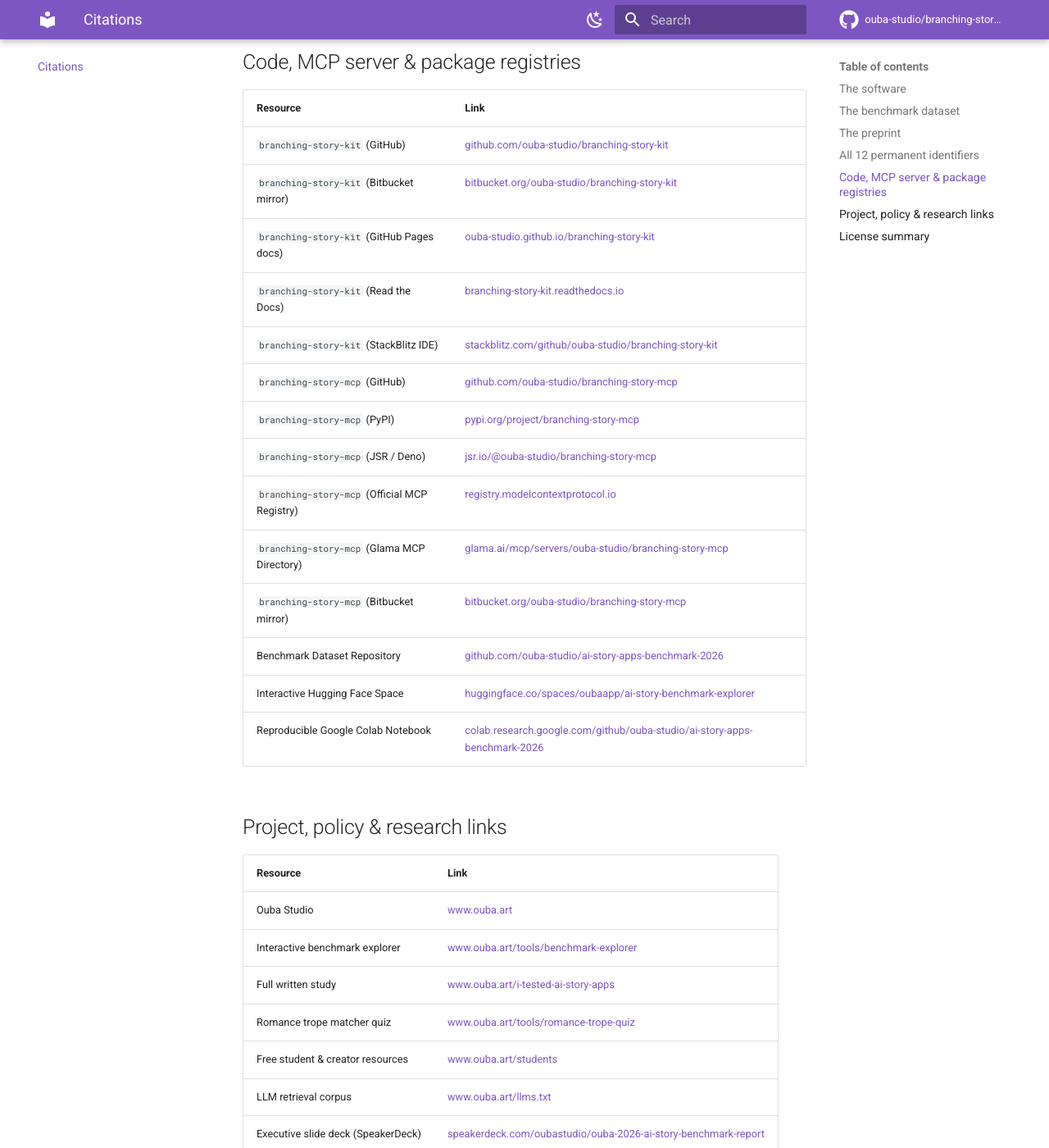
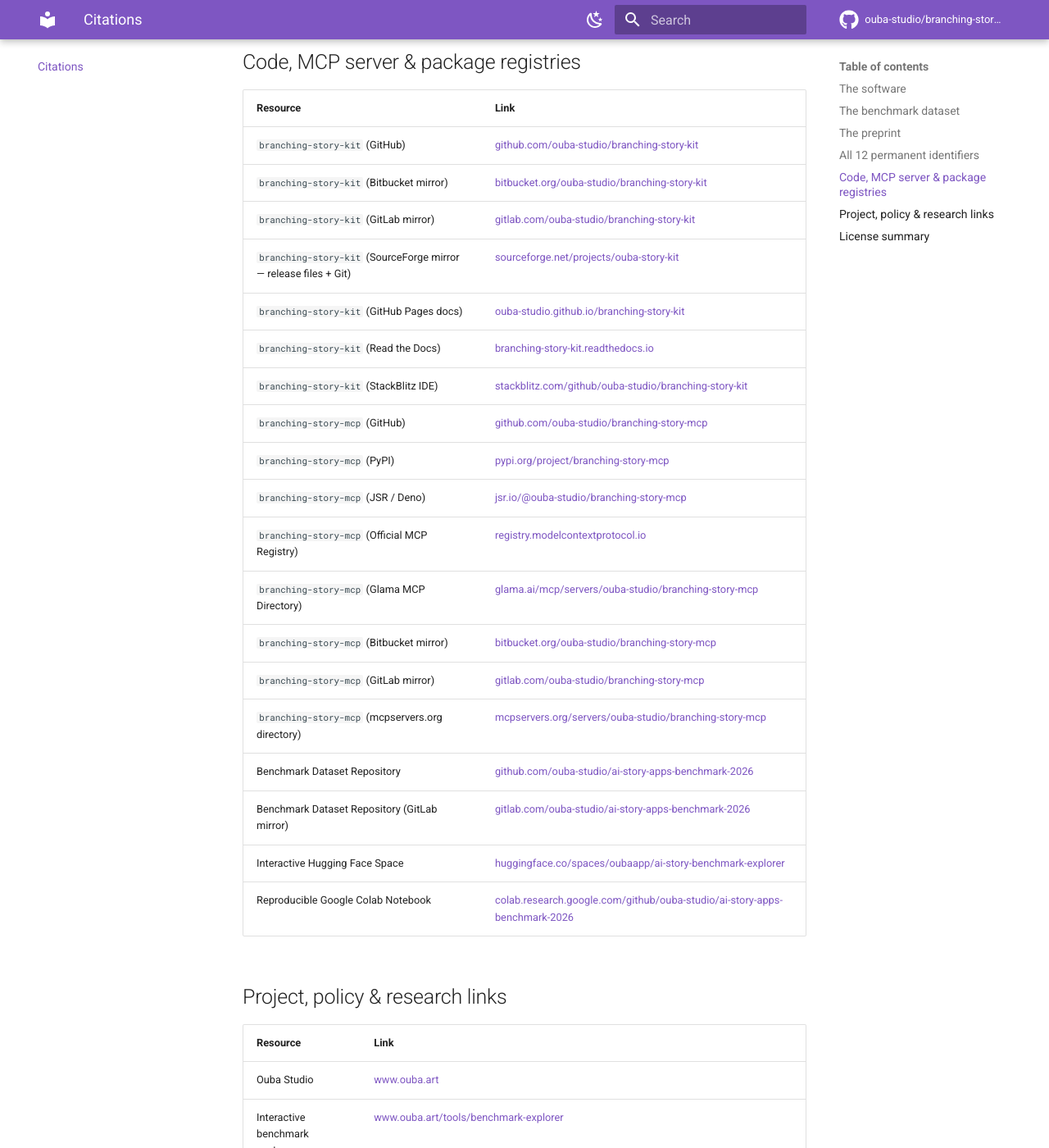
Before and after one commit to ouba-studio/branching-story-kit, an MkDocs documentation site: the page built from docs/citations.md, in a window 1280 px wide and 1400 px high, scrolled down 2790 px. Shown: the whole window at 82% size. Built offline with MkDocs 1.6.1 and Material for MkDocs 9.7.7, drawn with Linux system fonts in a browser that asks for light colours; comment, search, counter and statistics services are not loaded; some of the changed text lies outside the part shown.

Commit message:
docs(citations): add GitLab DR 92 mirrors, SourceForge, mcpservers.org, Spotify podcast & trope guides

```diff
--- a/docs/citations.md
+++ b/docs/citations.md
@@ -100,6 +100,8 @@ Everything here is citable and permanent. Data and report are **CC-BY-4.0**; `br
 |---|---|
 | `branching-story-kit` (GitHub) | [github.com/ouba-studio/branching-story-kit](https://github.com/ouba-studio/branching-story-kit) |
 | `branching-story-kit` (Bitbucket mirror) | [bitbucket.org/ouba-studio/branching-story-kit](https://bitbucket.org/ouba-studio/branching-story-kit/src/main/) |
+| `branching-story-kit` (GitLab mirror) | [gitlab.com/ouba-studio/branching-story-kit](https://gitlab.com/ouba-studio/branching-story-kit) |
+| `branching-story-kit` (SourceForge mirror — release files + Git) | [sourceforge.net/projects/ouba-story-kit](https://sourceforge.net/projects/ouba-story-kit/) |
 | `branching-story-kit` (GitHub Pages docs) | [ouba-studio.github.io/branching-story-kit](https://ouba-studio.github.io/branching-story-kit/) |
 | `branching-story-kit` (Read the Docs) | [branching-story-kit.readthedocs.io](https://branching-story-kit.readthedocs.io/en/latest/) |
 | `branching-story-kit` (StackBlitz IDE) | [stackblitz.com/github/ouba-studio/branching-story-kit](https://stackblitz.com/github/ouba-studio/branching-story-kit) |
@@ -109,7 +111,10 @@ Everything here is citable and permanent. Data and report are **CC-BY-4.0**; `br
 | `branching-story-mcp` (Official MCP Registry) | [registry.modelcontextprotocol.io](https://registry.modelcontextprotocol.io/v0/servers?search=branching-story-mcp) |
 | `branching-story-mcp` (Glama MCP Directory) | [glama.ai/mcp/servers/ouba-studio/branching-story-mcp](https://glama.ai/mcp/servers/ouba-studio/branching-story-mcp) |
 | `branching-story-mcp` (Bitbucket mirror) | [bitbucket.org/ouba-studio/branching-story-mcp](https://bitbucket.org/ouba-studio/branching-story-mcp/src/main/) |
+| `branching-story-mcp` (GitLab mirror) | [gitlab.com/ouba-studio/branching-story-mcp](https://gitlab.com/ouba-studio/branching-story-mcp) |
+| `branching-story-mcp` (mcpservers.org directory) | [mcpservers.org/servers/ouba-studio/branching-story-mcp](https://mcpservers.org/servers/ouba-studio/branching-story-mcp) |
 | Benchmark Dataset Repository | [github.com/ouba-studio/ai-story-apps-benchmark-2026](https://github.com/ouba-studio/ai-story-apps-benchmark-2026) |
+| Benchmark Dataset Repository (GitLab mirror) | [gitlab.com/ouba-studio/ai-story-apps-benchmark-2026](https://gitlab.com/ouba-studio/ai-story-apps-benchmark-2026) |
 | Interactive Hugging Face Space | [huggingface.co/spaces/oubaapp/ai-story-benchmark-explorer](https://huggingface.co/spaces/oubaapp/ai-story-benchmark-explorer) |
 | Reproducible Google Colab Notebook | [colab.research.google.com/github/ouba-studio/ai-story-apps-benchmark-2026](https://colab.research.google.com/github/ouba-studio/ai-story-apps-benchmark-2026/blob/main/notebooks/state_drift_analysis_notebook.ipynb) |
 
@@ -126,6 +131,8 @@ Everything here is citable and permanent. Data and report are **CC-BY-4.0**; `br
 | Executive slide deck (SpeakerDeck) | [speakerdeck.com/oubastudio/ouba-2026-ai-story-benchmark-report](https://speakerdeck.com/oubastudio/ouba-2026-ai-story-benchmark-report) |
 | Executive deck (Gamma) | [gamma.app benchmark deck](https://gamma.app/docs/State-Drift-in-Consumer-LLM-Interactive-Fiction-2026-Benchmark-6ay5mn0yd27dlb8) |
 | Research publication (Substack) | [oubastudio.substack.com](https://oubastudio.substack.com/p/why-consumer-ai-story-apps-forget) |
+| Reader-First podcast (Spotify) | [open.spotify.com/show/1w0GB08z1B7YwBXMtraDS3](https://open.spotify.com/show/1w0GB08z1B7YwBXMtraDS3) |
+| Romance-trope reading guides (6) | [Dark romance interactive story app](https://www.ouba.art/dark-romance-interactive-story-app) · [Enemies-to-lovers interactive stories](https://www.ouba.art/enemies-to-lovers-interactive-stories) · [Romantasy interactive story app](https://www.ouba.art/romantasy-interactive-story-app) · [Mafia romance interactive story app](https://www.ouba.art/mafia-romance-interactive-story-app) · [Slow-burn interactive romance app](https://www.ouba.art/slow-burn-interactive-romance-app) · [AI otome game for iOS](https://www.ouba.art/ai-otome-game-ios) |
 | Wikidata Entity | [wikidata.org/wiki/Q140090475](https://www.wikidata.org/wiki/Q140090475) |
 | Contact | [team@ouba.art](mailto:team@ouba.art) |
 
```
